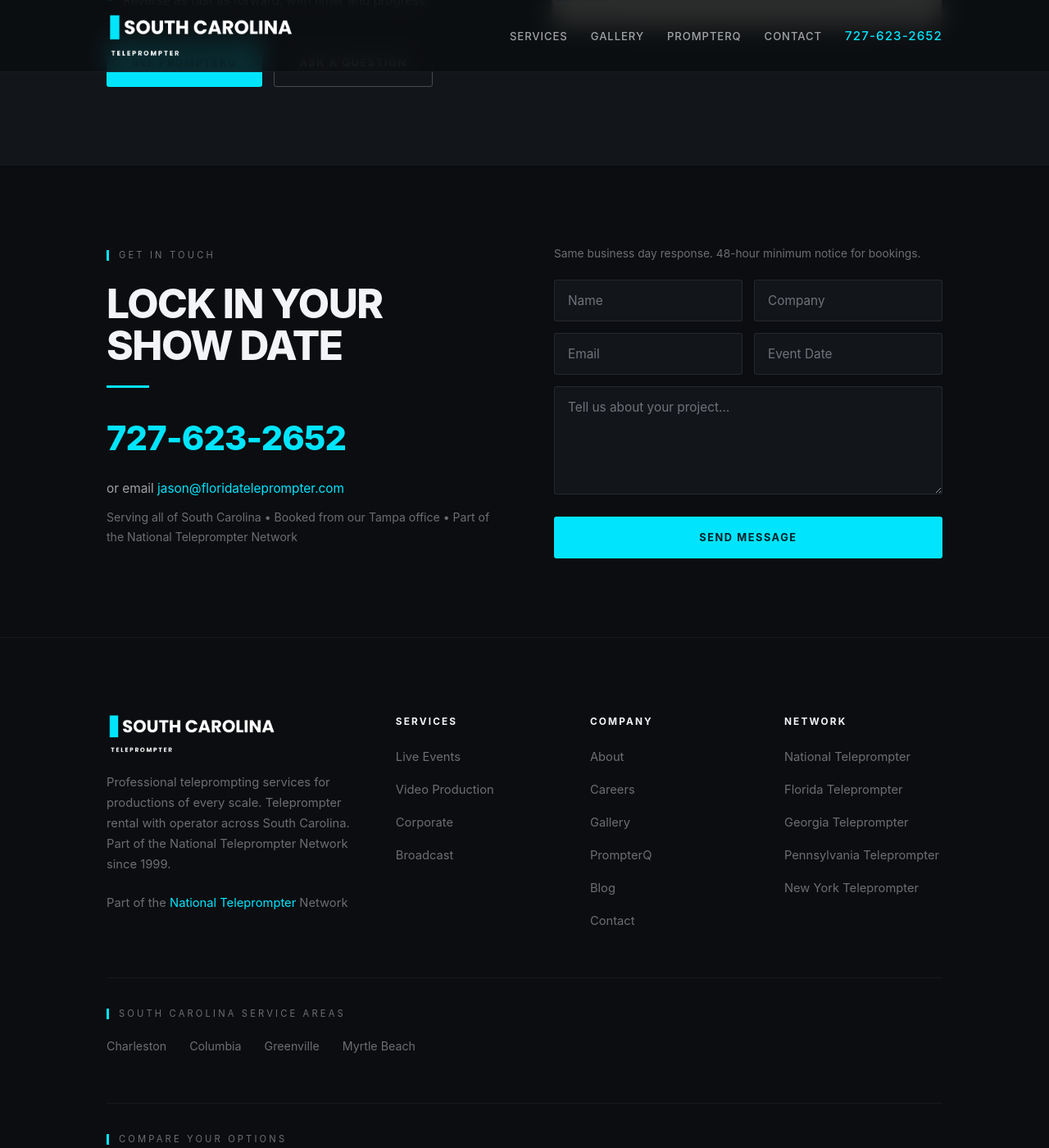
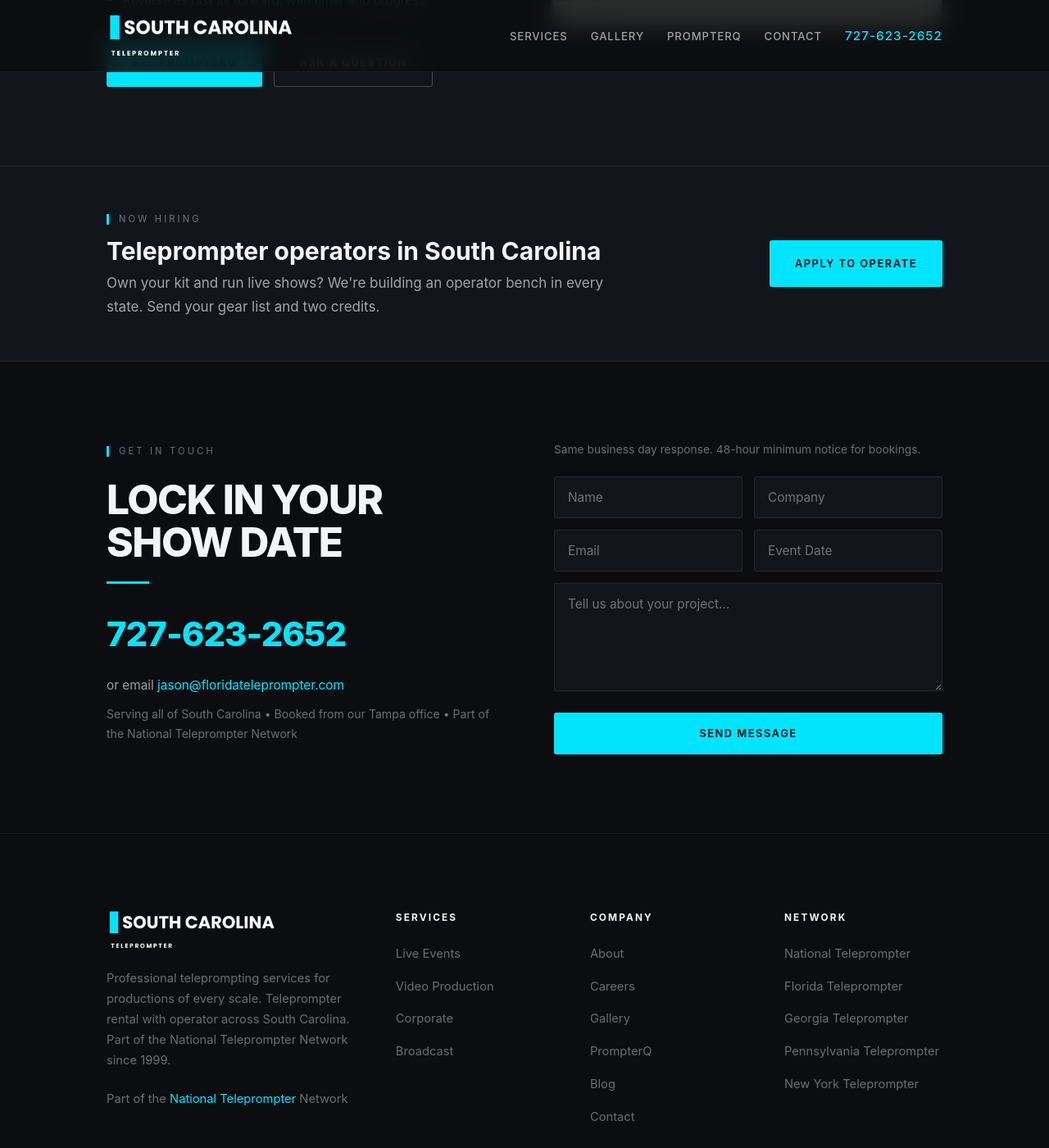
Before and after one commit to jasproj/southcarolinateleprompter, a Jekyll site: the page index.html, which Jekyll copies as it is, in a window 1280 px wide and 1400 px high, scrolled down 6121 px. Shown: the whole window at 82% size. Built offline with Jekyll 4.4.1, drawn with Linux system fonts in a browser that asks for light colours.

Commit message:
feat: "Now Hiring Operators" band above the contact section
A visible operator-recruiting callout on the home page. Until now the only
path to the application form was a footer link. The band names the state,
says what we want (own kit, live-show experience, gear list + two credits)
and sends applicants to the existing careers page. Styled with the site's
own CSS variables; no new colors, fonts or scripts. Verified at 1280 and
390 wide.

Co-Authored-By: Claude Fable 5.1 <noreply@anthropic.com>
Claude-Session: https://claude.ai/code/session_01SW4oYwAA8ZEcmkVZYUBX96

```diff
--- a/index.html
+++ b/index.html
@@ -448,6 +448,13 @@
             html { scroll-behavior: auto; }
             * { transition: none !important; animation: none !important; }
         }
+
+        /* Hiring band */
+        .hiring { padding: clamp(36px, 4vw, 56px) 0; background: var(--surface); border-top: 1px solid var(--line); border-bottom: 1px solid var(--line); }
+        .hiring-wrap { display: flex; align-items: center; justify-content: space-between; gap: 28px; flex-wrap: wrap; }
+        .hiring-title { font-size: clamp(22px, 2.6vw, 30px); line-height: 1.15; margin: 6px 0 8px; }
+        .hiring-text { color: var(--text-dim); margin: 0; max-width: 60ch; }
+        .hiring .btn { white-space: nowrap; }
     </style>
 </head>
 <body>
@@ -678,6 +685,18 @@
         </div>
     </section>
 
+        <!-- Hiring -->
+    <section class="hiring" id="hiring" aria-label="Now hiring teleprompter operators">
+        <div class="wrap hiring-wrap">
+            <div>
+                <span class="eyebrow">Now Hiring</span>
+                <h2 class="hiring-title">Teleprompter operators in South Carolina</h2>
+                <p class="hiring-text">Own your kit and run live shows? We're building an operator bench in every state. Send your gear list and two credits.</p>
+            </div>
+            <a href="careers.html" class="btn btn-primary">Apply to operate</a>
+        </div>
+    </section>
+
     <!-- Contact -->
     <section class="contact" id="contact">
         <div class="wrap">
```
